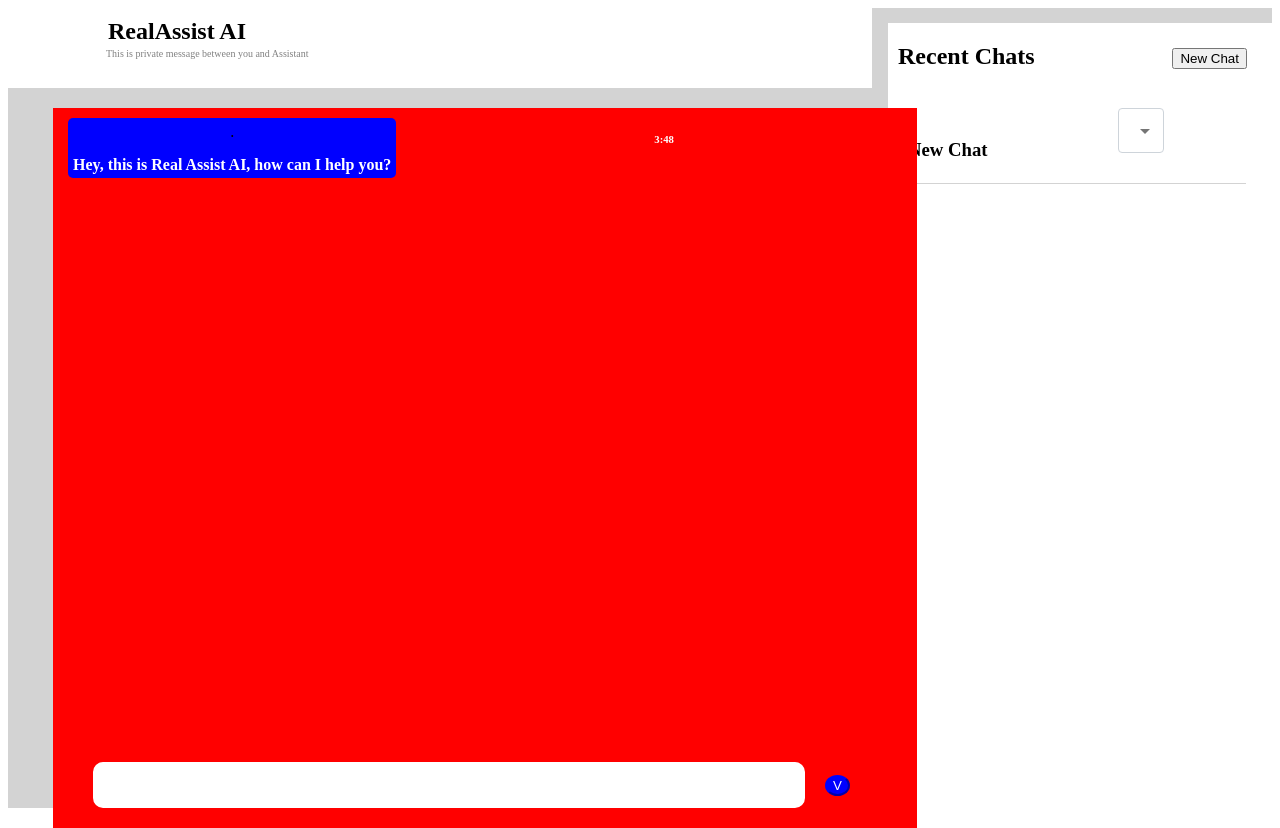
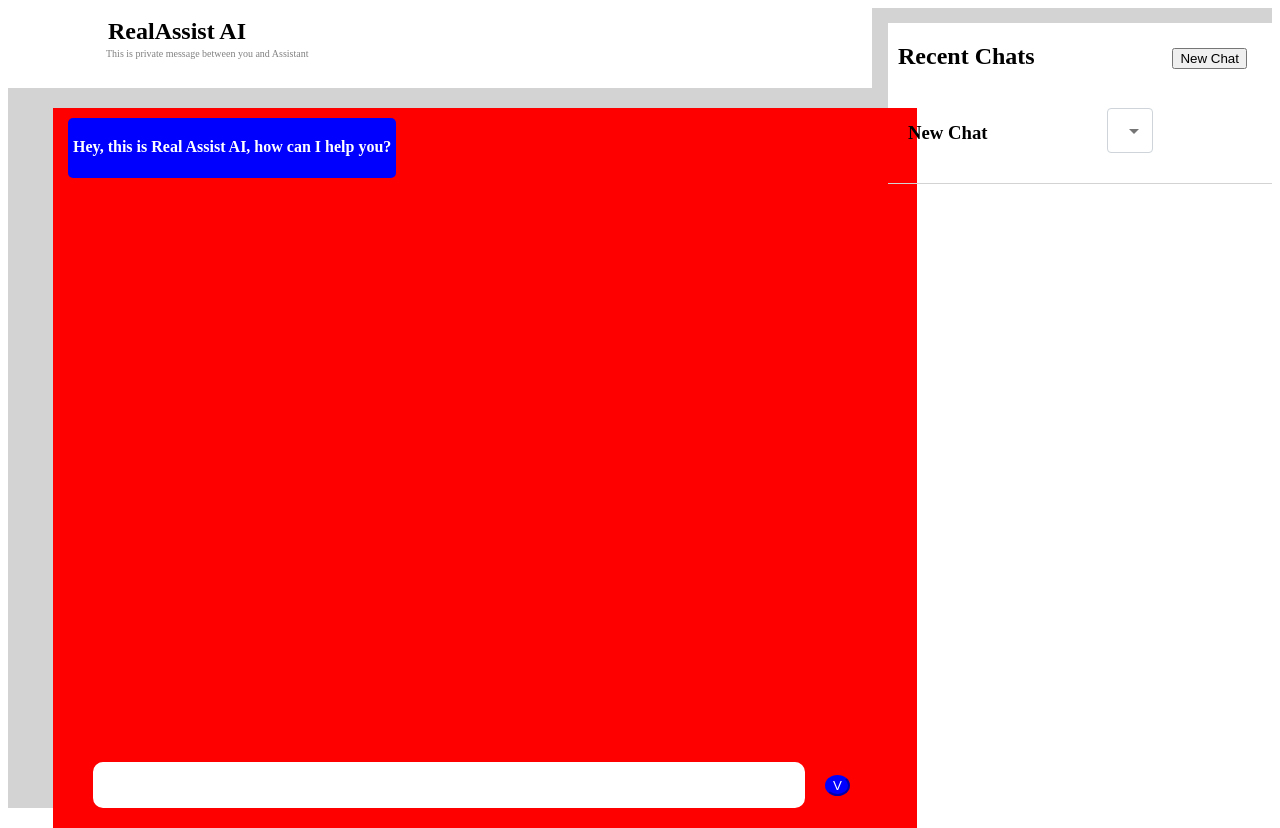
Before and after one commit to ptlharshil/RealAssist.AI-OpenAI-Chat-App, a React (Create React App) app in the folder frontend/realassist/: page / in a window 1280 px wide. Both pictures are taken after a click on the button "New Chat". Built offline with nearby package versions, Linux system fonts and the light colour scheme.

Commit message:
frontend working

```diff
--- a/frontend/realassist/src/Components/Chat.css
+++ b/frontend/realassist/src/Components/Chat.css
@@ -1,7 +1,7 @@
 .chatwindow{
     width: 67.5vw;
     height: 90vh;
-    top: 5px;
+    bottom: -5px;
     background-color: red;
     position: absolute;
     overflow-y: scroll;
--- a/frontend/realassist/src/Components/Chat.jsx
+++ b/frontend/realassist/src/Components/Chat.jsx
@@ -1,56 +1,47 @@
-import React, { useEffect, useState } from 'react'
+import React, { useState } from 'react'
 import "./Chat.css"
-const Chat = ({chatDetails, setChatDetails, addChat,newTitle, num, setI, setAddChat, addTime, setAddTime, showChat,setShowChat}) => {
-    const [chatMsg,setChatMsg]=useState("")
+const Chat = ({ chatDetails, setChatDetails, chatIndex, addChat, newTitle, num, setI, setAddChat, addTime, setAddTime, showChat, setShowChat }) => {
+    const [chatMsg, setChatMsg] = useState("")
+    const [chatState, setChatState] = useState(chatDetails[chatIndex]);
+    const { messages, time } = chatState
 
-    // useEffect(()=>{
-    //     setChatDetails(...chatDetails)
-    //     console.log(chatDetails[num].content.messages)
-    // })
-    const handleChange=(e)=>{
+    const handleChange = (e) => {
         setChatMsg(e.target.value)
     }
-    const chatMsgs=(e)=>{
-        if(e.key==="Enter")
-        {
-            const time=new Date()
-            // setAddChat(...addChat,chatMsg)
-            const t2=time.getHours()+ ":" + time.getMinutes()
-            // setAddTime(...addTime,t2)
-            const chat={
-                title: newTitle,
-                user:"You",
-                content:{
-                    messages:[...addChat,chatMsg],
-                    time: [...addTime,t2]
+    const chatMsgs = (e) => {
+        if (e.key === "Enter") {
+
+            const t2 = new Date().getHours() + ":" + new Date().getMinutes();
+            const newMessages = [...messages, chatMsg];
+            const newTime = [...time, t2];
+            const newChatState = { ...chatState, messages: newMessages, time: newTime };
+            setChatState(newChatState);
+
+            const newChatDetails = [...chatDetails];
+            newChatDetails[chatIndex] = newChatState;
+            setChatDetails(newChatDetails);
+
+            setChatMsg("");
         }
 
     }
-            setChatDetails([chat])
-            setChatMsg("")
-            console.log(chatDetails)
-        }
-    }
+
+
     return (
         <div className='chatwindow'>
 
-        {chatDetails[num].content.messages.map((chat,i)=>{
-            return(<div className='message'>.
+            {chatDetails[chatIndex].messages.map((chat, i) => {
+                return (<div className='message'>
                     <h4 className='msg' key={i}>{chat}</h4>
 
                 </div>)
-        })}
-        {chatDetails[num].content.time.map((chat,i)=>{
-            return(
-                <h6 className='time'>{chat}</h6>
 
-            )
             })}
 
-        { chatDetails.length>0 &&
+            {chatDetails.length > 0 &&
                 <div >
                     <div className='fields'>
-                    <input type="text" value={chatMsg} className='input' onChange={handleChange} onKeyDown={chatMsgs} />
+                        <input type="text" value={chatMsg} className='input' onChange={handleChange} onKeyDown={(e) => chatMsgs(e)} />
                         <button className='audio' >V</button>
                     </div>
                 </div>
--- a/frontend/realassist/src/Components/SideBar.jsx
+++ b/frontend/realassist/src/Components/SideBar.jsx
@@ -1,28 +1,23 @@
-import  { useEffect, useState } from 'react'
+import { useState } from 'react'
 import * as React from 'react';
 import Chat from "../Components/Chat"
 import { styled } from '@mui/material/styles';
-import InputLabel from '@mui/material/InputLabel';
 import MenuItem from '@mui/material/MenuItem';
 import FormControl from '@mui/material/FormControl';
 import Select from '@mui/material/Select';
-import NativeSelect from '@mui/material/NativeSelect';
 import InputBase from '@mui/material/InputBase';
 import TextField from '@mui/material/TextField';
 import ButtonGroup from '@mui/material/ButtonGroup';
 import Button from '@mui/material/Button';
 import "./SideBar.css"
-import Titles from "../Components/Titles"
 const SideBar = () => {
-    const [showChat,setShowChat]=useState(false)
-    const [chatDetails,setChatDetails]=useState([])
-    const [addChat, setAddChat]=useState(["Hey, this is Real Assist AI, how can I help you?"])
-    const [addTime, setAddTime]=useState([])
-    var chatTitle=""
-    const [num,setNum]=useState('')
-    const [show, setShow]=useState(false)
-    const [newTitle,setNewTitle]=useState("New Chat")
-    // const [i,setI]=useState('')
+  const [showChat, setShowChat] = useState(false)
+  const [chatDetails, setChatDetails] = useState([])
+  const [addChat, setAddChat] = useState(["Hey, this is Real Assist AI, how can I help you?"])
+  const [addTime, setAddTime] = useState([])
+  const [num, setNum] = useState('')
+  const [show, setShow] = useState(false)
+  const [newTitle, setNewTitle] = useState("New Chat")
 
   const BootstrapInput = styled(InputBase)(({ theme }) => ({
     'label + &': {
@@ -36,7 +31,6 @@
       fontSize: 16,
       padding: '10px 26px 10px 12px',
       transition: theme.transitions.create(['border-color', 'box-shadow']),
-          // Use the system font instead of the default Roboto font.
       fontFamily: [
         '-apple-system',
         'BlinkMacSystemFont',
@@ -59,25 +53,22 @@
 
 
   const handleChange = (index) => {
-          chatDetails.map((cd,i)=>{
-            if(index===i)
-            {
+    chatDetails.map((cd, i) => {
+      if (index === i) {
         setShow(true)
         setNum(i)
-                setShowChat(true)
       }
     })
   };
 
-        const handleNo=()=>{
+  const handleNo = () => {
     setShow(false)
     setShowChat(true)
   }
-        const handleYes=(newTitle,index)=>{
-            chatDetails.map((cd,i)=>{
-                if(index===i)
-                {
-                    cd.title=newTitle
+  const handleYes = (newTitle, index) => {
+    chatDetails.map((cd, i) => {
+      if (index === i) {
+        cd.title = newTitle
       }
     })
     setChatDetails([...chatDetails])
@@ -85,82 +76,82 @@
     setShowChat(true)
 
   }
-        const handleText=(e)=>{
+  const handleText = (e) => {
     setNewTitle(e.target.value)
   }
-    const deleteChat=(index)=>{
-          setChatDetails(chatDetails.filter((chat,i)=>index!==i))
-
-    }
-    const handleChatRoom=(index)=>{
-
-
-            setNum(index)
-
+  const deleteChat = (index) => {
+    setChatDetails(chatDetails.filter((chat, i) => index !== i))
 
   }
 
 
+  const newChat = () => {
+    const time = new Date()
+    addTime.push(time.getHours() + ":" + time.getMinutes())
+    const chat = {
+      title: "New Chat",
+      user: "AI",
+      messages: addChat,
+      time: addTime
 
-
-
-
-
-
-
-    const newChat=()=>{
-        const time=new Date()
-        addTime.push(time.getHours() + ":" + time.getMinutes())
-        const chat={
-            title:"New Chat",
-            user:"You",
-            content:{
-                messages:addChat,
-                time: addTime
     }
-        }
-        {chatDetails.length===0 && setNum(0)}
-        // chatDetails.push(chat)
-        setChatDetails([...chatDetails,chat])
+    { chatDetails.length === 0 && setNum(0) }
+    setChatDetails([...chatDetails, chat])
     setShowChat(true)
-        console.log(chatDetails)
   }
 
 
-  return (<>
+  return (
+    <>
       <div className='sidebar'>
         <div className='heading'>
           <h2 className='name'>Recent Chats</h2>
           <button className='create' onClick={newChat}>New Chat</button>
         </div>
 
-        {/* <Titles chatDetails={chatDetails} setChatDetails={setChatDetails} showChat={showChat}
-         setShowChat={setShowChat} addChat={addChat}
-         setAddChat={setAddChat} addTime={addTime} setAddTime={setAddTime}/> */}
 
         <>
-    { chatDetails.map((chats,index)=>
-
+          {chatDetails.map((chats, index) =>
+            <>
+              {showChat && index === num && <Chat chatDetails={chatDetails} newTitle={newTitle}
+                setChatDetails={setChatDetails} num={num} addChat={addChat} addTime={addTime} chatIndex={index}
+              />}
               <div className='chatnames'>
 
-        {show && num===index ?<> <TextField
+                {show && num === index ?
+                  <>
+                    <TextField
                       required
                       id="filled-required"
                       label="Required"
                       defaultValue={chats.title}
                       variant="filled"
                       onChange={handleText}
-          style={{marginRight:"55px", marginTop:"-42px"}}/>
+                      style={{ marginRight: "55px", marginTop: "-42px" }} />
                     <ButtonGroup
                       disableElevation
                       variant="contained"
                       aria-label="Disabled elevation buttons"
                     >
-          <Button onClick={()=>handleYes(newTitle,index)}>Yes</Button>
+                      <Button onClick={() => handleYes(newTitle, index)}>Yes</Button>
                       <Button onClick={handleNo}>No</Button>
-        </ButtonGroup></>
-        :<> <h3 key={index} className="title" onClick={()=>handleChatRoom(index)} style={{cursor:"pointer"}}>{chats.title}</h3>
-        <FormControl  style={{margin:"5px 5px 5px 5px"}}>
+                    </ButtonGroup>
+
+
+
+                  </>
+                  :
+                  <>
+                    {chatDetails.map((chat, index) => (<>
+                      <div key={index}>
+                        <h3 className='title' onClick={() => {
+                          setShowChat(true);
+                          setNum(index);
+                        }}>
+                          {chat.title}
+                        </h3>
+                      </div>
+                      <FormControl style={{ margin: "5px 5px 5px 5px" }}>
                         <Select
                           labelId="demo-customized-select-label"
                           id="demo-customized-select"
@@ -168,28 +159,21 @@
                           key={index}
                         >
 
-          <MenuItem value={10} onClick={()=>handleChange(index)}>Edit</MenuItem>
-          <MenuItem value={20} onClick={()=>deleteChat(index)}>Delete</MenuItem>
+                          <MenuItem value={10} onClick={() => handleChange(index)}>Edit</MenuItem>
+                          <MenuItem value={20} onClick={() => deleteChat(index)}>Delete</MenuItem>
                         </Select>
-      </FormControl>
+                      </FormControl></>
+                    ))}
 
-      {showChat && index===num && <Chat chatDetails={chatDetails} newTitle={newTitle}
-      setChatDetails={setChatDetails} num={num} addChat={addChat} addTime={addTime}
-          />}
                   </>}
-    </div>)}
 
 
-
-
-
-
+              </div>
+            </>)}
         </>
 
       </div>
-    {/* {showChat && <Chat chatDetails={chatDetails} setChatDetails={setChatDetails} addChat={addChat}
-             i={i} setI={setI} setAddChat={setAddChat} addTime={addTime} setAddTime={setAddTime}
-             showChat={showChat} setShowChat={setShowChat}/>} */}
+
 
     </>
   )
```
Lines whose indentation alone changed are shown as unchanged.
